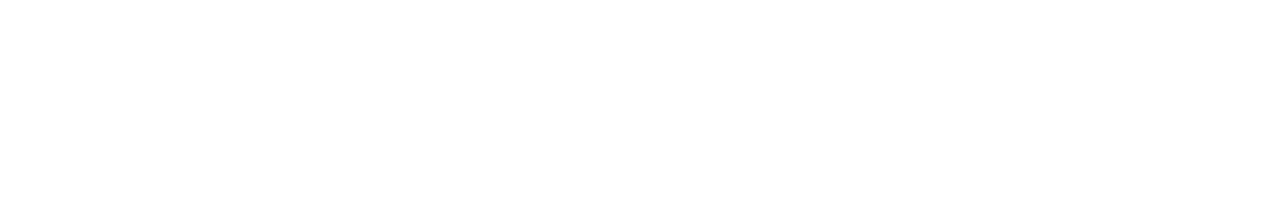
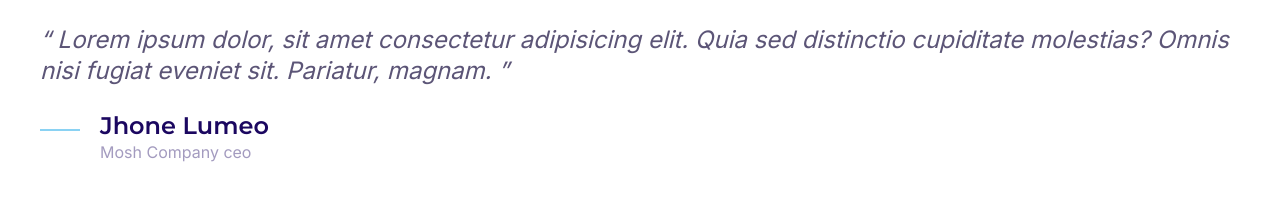
Before and after one commit to ImranDevHub/moshified, a website: page index.html in a window 1280 px wide. Drawn offline with nearby package versions, Linux system fonts and the light colour scheme.

Commit message:
Buiding of Quote components.

```diff
--- a/index.html
+++ b/index.html
@@ -14,6 +14,25 @@
     <link rel="stylesheet" href="./src/css/style.css" />
   </head>
   <body>
-
+    <blockquote class="quote">
+      <p class="quote__text">
+        Lorem ipsum dolor, sit amet consectetur adipisicing elit. Quia sed
+        distinctio cupiditate molestias? Omnis nisi fugiat eveniet sit.
+        Pariatur, magnam.
+      </p>
+      <footer>
+        <div class="media">
+          <div class="media__img">
+            <svg class="icon icon--primary">
+              <use xlink:href="./public/images/sprite.svg#line"></use>
+            </svg>
+          </div>
+          <div class="media__body">
+            <h3 class="media__title quote__author">Jhone Lumeo</h3>
+            <div class="quote__company">Mosh Company ceo</div>
+          </div>
+        </div>
+      </footer>
+    </blockquote>
   </body>
 </html>
--- a/src/sass/_resets.scss
+++ b/src/sass/_resets.scss
@@ -6,9 +6,8 @@
     @content;
   }
 }
-@mixin flex-to-inline(){
-display: flex;
-justify-content: space-around;
+@mixin flex-to-inline() {
+  display: flex;
 }
 *,
 *::after,
--- a/src/sass/_variables.scss
+++ b/src/sass/_variables.scss
@@ -4,7 +4,7 @@ $color-secondary: #00d9ff;
 $color-accent: #ff3400;
 $color-heading-text: #1b0760;
 $color-body-text: #918ca4;
-$color-card-text: #5c5577;
+$color-darker-body-text: #5c5577;
 $color-border: #ccc;
 $border-radius: 30px;
 $laptop-width: 1024px;
--- a/src/sass/style.scss
+++ b/src/sass/style.scss
@@ -316,3 +316,47 @@
 }
 
 //media end
+// Quotes strat
+
+.quote {
+  font-size: 3rem;
+  font-style: italic;
+  color: $color-darker-body-text;
+  line-height: 1.3;
+  &__text::after {
+    content: close-quote;
+  }
+  &__text::before {
+    content: open-quote;
+  }
+  .media__img {
+    margin: 0;
+  }
+  &__company {
+    color: $color-heading-text;
+    font-size: 2rem;
+    opacity: 40%;
+    font-style: normal;
+  }
+  &__author {
+    font-size: 3rem;
+    font-weight: 600;
+    font-style: normal;
+    font-family: Montserrat, Arial, Helvetica, sans-serif;
+    margin-bottom: 0;
+  }
+}
+
+@include laptop-version() {
+  .quote {
+    font-size: 2.4rem;
+    &__company {
+      font-size: 1.6rem;
+    }
+    &__author {
+      font-size: 2.4rem;
+    }
+  }
+}
+
+// Quotes end
```
Also changed, not shown: src/css/style.css, 1 other file.
